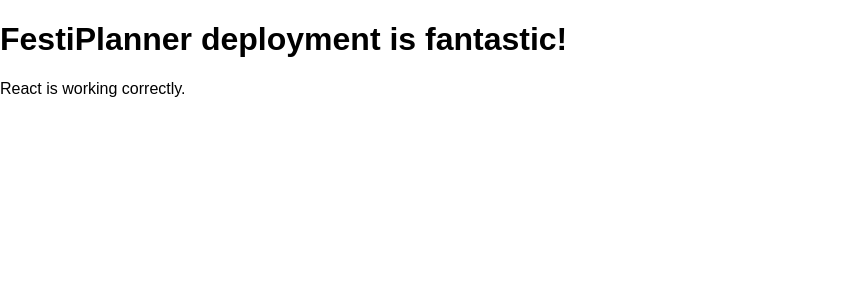
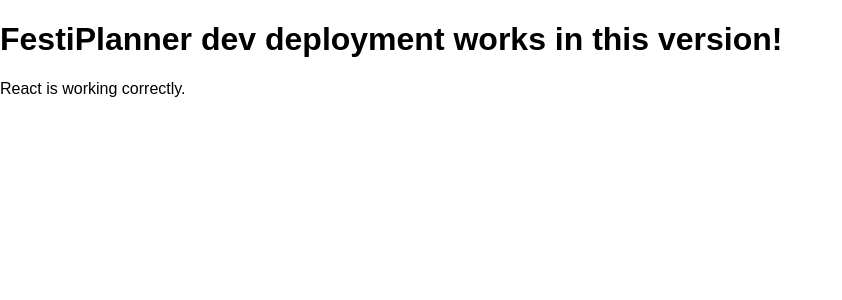
Before and after one commit to Gugor456/FestiPlanner-Frontend, a React (Vite) app: page / in a window 1280 px wide. Shown: the top 300 px of the page, without its empty margins (0-842 px from the left). Built offline with nearby package versions, Linux system fonts and the light colour scheme.

Commit message:
checking dev deployment

```diff
--- a/src/pages/Home.tsx
+++ b/src/pages/Home.tsx
@@ -1,7 +1,7 @@
 export default function Home() {
   return (
     <div>
-      <h1>FestiPlanner deployment is fantastic!</h1>
+      <h1>FestiPlanner dev deployment works in this version!</h1>
       <p>React is working correctly.</p>
     </div>
   )
```
